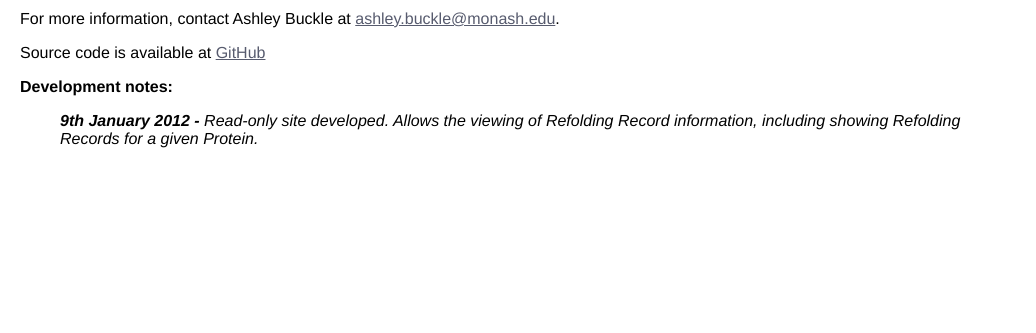
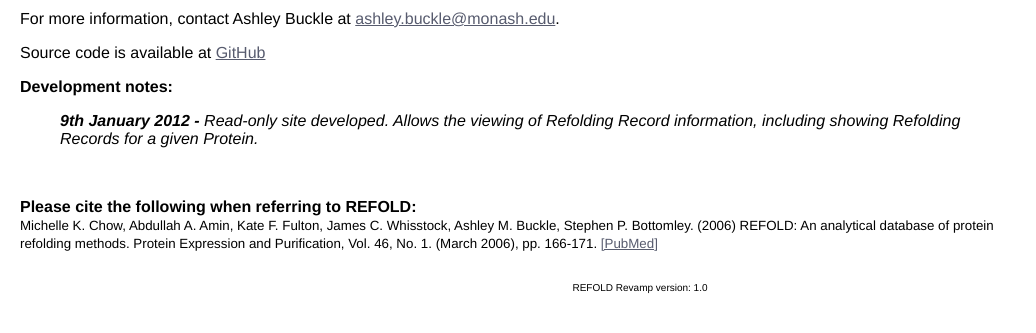
Before and after one commit to steveandroulakis/Refold-2, a Django app: page / in a window 1280 px wide. Shown: the part 237-570 px from the top of the page, without its empty margins (0-1036 px from the left). Run offline with Django 3.2, Linux system fonts and the light colour scheme; data that the repository does not hold is empty; parts of the project's set-up code (start-up, migrations or seed data) failed here and were passed over; some libraries are stand-ins or nearby versions.

Commit message:
Added version number, citation into homepage and a site-specific settings file for stuff like google analytics that's deployment specific

```diff
--- a/refold2/refold/static/css/style.css
+++ b/refold2/refold/static/css/style.css
@@ -178,3 +178,9 @@
   font-family : "Courier New" , Courier , monospace ;
   font-size: 16px;
 }
+
+#footer {
+    padding: 10px 0 10px 0;
+    font-size: 10px;
+    text-align: center;
+}
--- a/refold2/refold/templates/base.html
+++ b/refold2/refold/templates/base.html
@@ -7,6 +7,9 @@
 	{% include "refold/includes/js.html" %}
 
 	{% block script %}{% endblock %}
+
+	{# this is for deployment-specific code such as analytics #}
+	{% include "refold/includes/site-specific-head.html" %}
 </head>
 
 <body>
@@ -40,5 +43,9 @@
     <div id="content">
         {% block content %}{% endblock %}
     </div>
+
+	<div id="footer">
+		REFOLD Revamp version: {% include "refold/includes/version.html" %}
+	</div>
 </body>
 </html>
--- /dev/null
+++ b/refold2/refold/templates/refold/includes/version.html
@@ -0,0 +1 @@
+1.0
--- a/refold2/refold/templates/refold/index.html
+++ b/refold2/refold/templates/refold/index.html
@@ -21,5 +21,12 @@
           </li>
       </ul>
     </p>
+	<br/>
+	<p>
+		<strong>Please cite the following when referring to REFOLD:</strong><br/>
+
+		<small>Michelle K. Chow, Abdullah A. Amin, Kate F. Fulton, James C. Whisstock, Ashley M. Buckle, Stephen P. Bottomley. (2006) REFOLD: An analytical database of protein refolding methods. Protein Expression and Purification, Vol. 46, No. 1. (March 2006), pp. 166-171. <a href="http://www.ncbi.nlm.nih.gov/pubmed/16150607">[PubMed]</a></small>
+	</p>
+
 </div>
 {% endblock %}
```
Also changed, not shown: refold2/refold/templates/refold/includes/site-specific-head.html (added).
